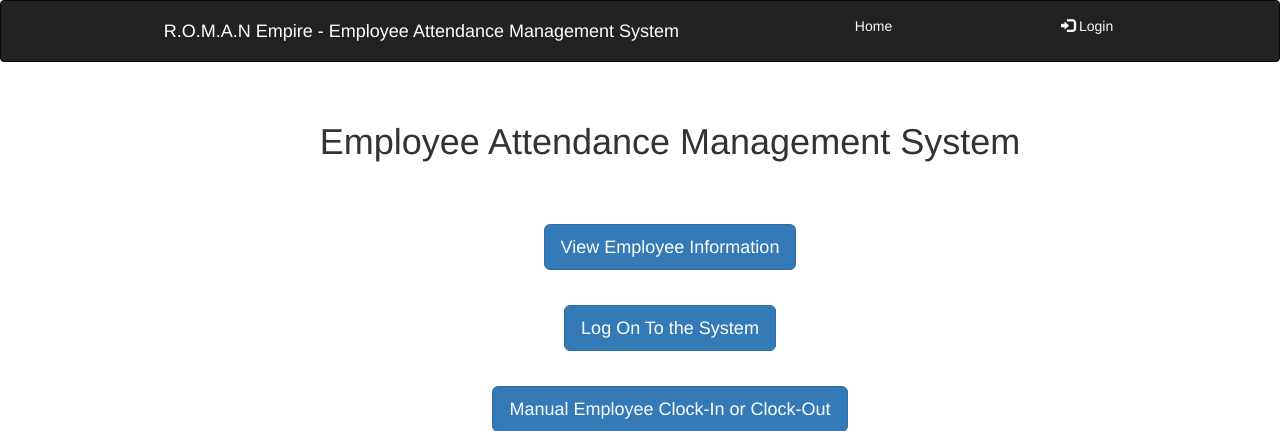
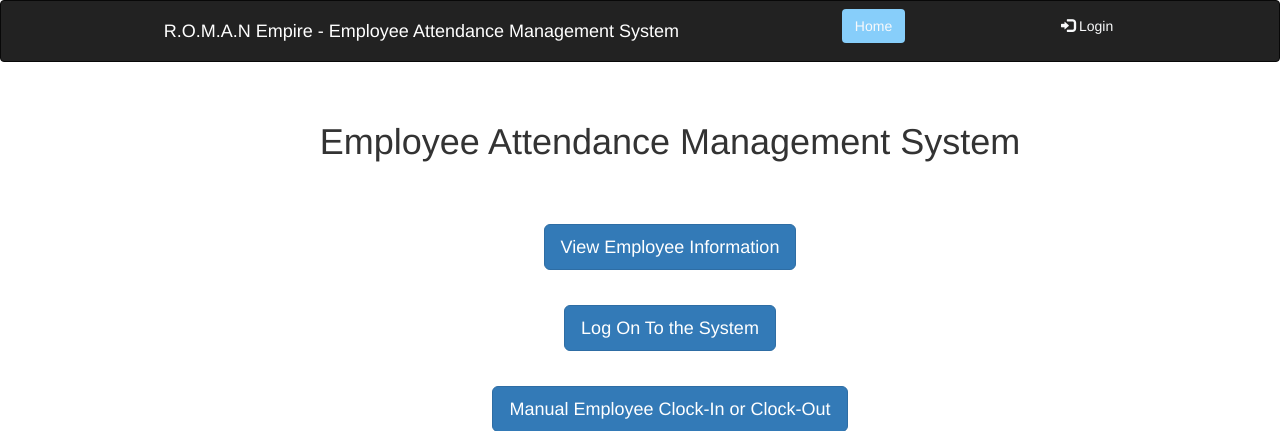
Before and after one commit to rmlsuperville/COMP3613GroupProject, a Flask app: page / in a window 1280 px wide. Shown: the top 431 px of the page. Run offline with Flask 2, Linux system fonts and the light colour scheme; some libraries are stand-ins or nearby versions.

Commit message:
just edited a bit of the layout

```diff
--- a/templates/layout.html
+++ b/templates/layout.html
@@ -6,6 +6,11 @@
         <meta name="viewport" content="width=device-width, initial-scale=1">
         <link rel="stylesheet" href="https://stackpath.bootstrapcdn.com/bootstrap/4.3.1/css/bootstrap.min.css" integrity="sha384-ggOyR0iXCbMQv3Xipma34MD+dH/1fQ784/j6cY/iJTQUOhcWr7x9JvoRxT2MZw1T" crossorigin="anonymous">
         <link rel="stylesheet" href="https://maxcdn.bootstrapcdn.com/bootstrap/3.4.0/css/bootstrap.min.css">
+        <style>
+            .unique{
+                background-color: lightskyblue;
+            }
+        </style>
     </head>
     <body>
 
@@ -16,7 +21,7 @@
             </div>
             <div class="nav navbar-nav" class="nav navbar-nav navbar-right">
                 <ul class="list-inline">
-                    <li class="active"><a class="btn btn-outline-light" href="/">Home</a></li>
+                    <li class="active"><a class="btn btn-outline-light unique" href="/">Home</a></li>
                 </ul>
             </div>
             <div class="nav navbar-nav navbar-right">
```
